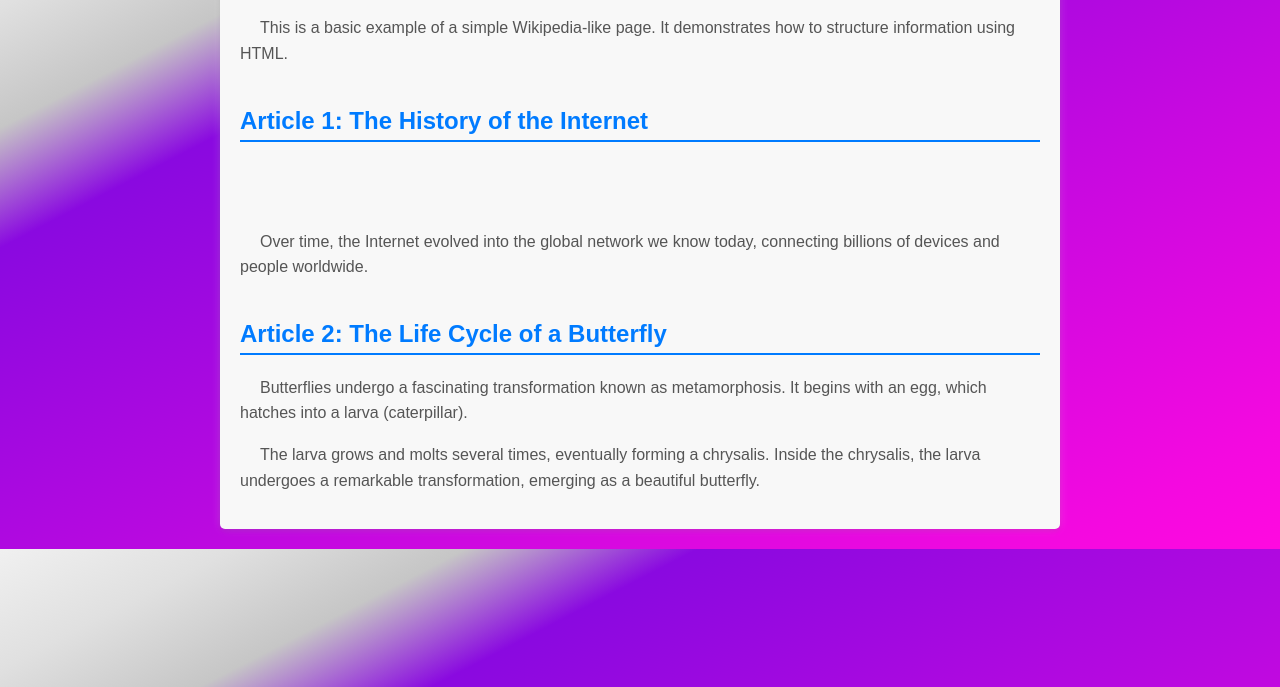
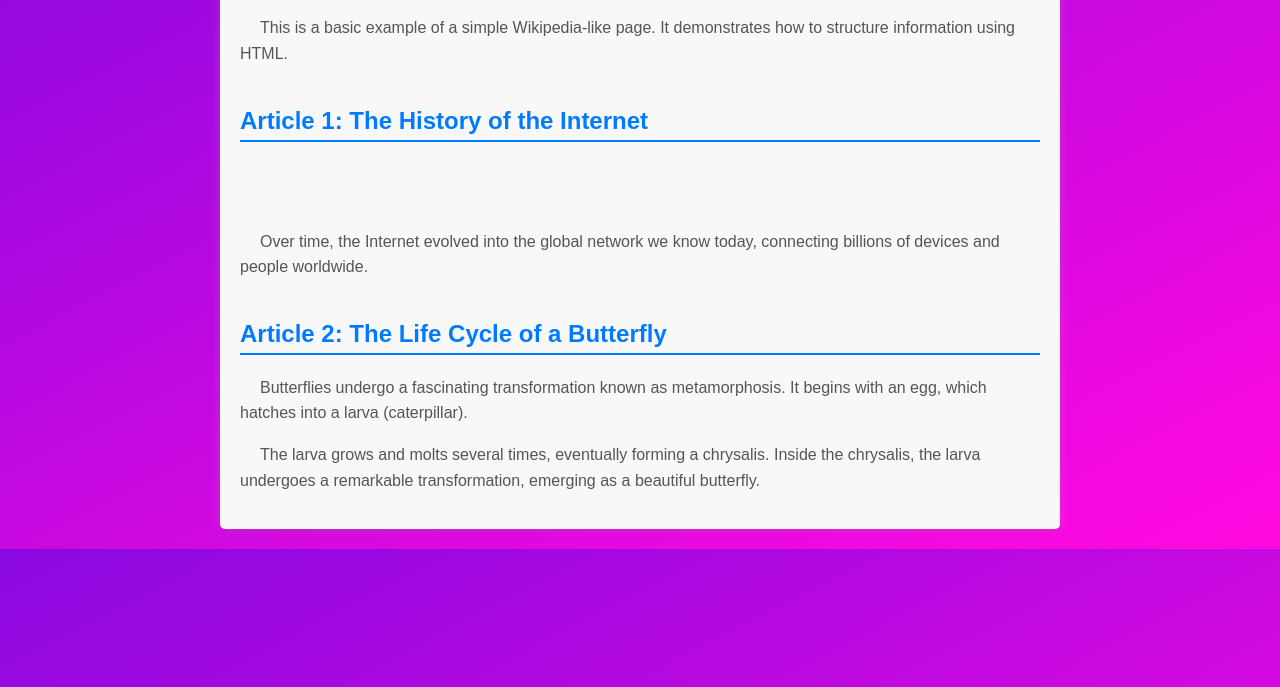
Before and after one commit to pabloquablo/RTA-test, a plain HTML site: page index.html in a window 1280 px wide. Shown: the part 113-800 px from the top of the page. Drawn offline with Linux system fonts and the light colour scheme.

Commit message:
refine background gradient in style.css for enhanced visual consistency

```diff
--- a/style.css
+++ b/style.css
@@ -2,7 +2,7 @@ body {
     font-family: sans-serif;
     margin: 20px;
     background-color: #f0f0f0;
-    background-image: linear-gradient(to bottom right, #f0f0f0, #e0e0e0, #c6c6c6, #8a09e0, #9909e0, #a809e0, #b709e0, #c709e0, #d609e0, #e509e0, #f409e0, #ff09e0);
+    background-image: linear-gradient(to bottom right,#8a09e0, #9909e0, #a809e0, #b709e0, #c709e0, #d609e0, #e509e0, #f409e0, #ff09e0);
 }
 
 .container {
```
